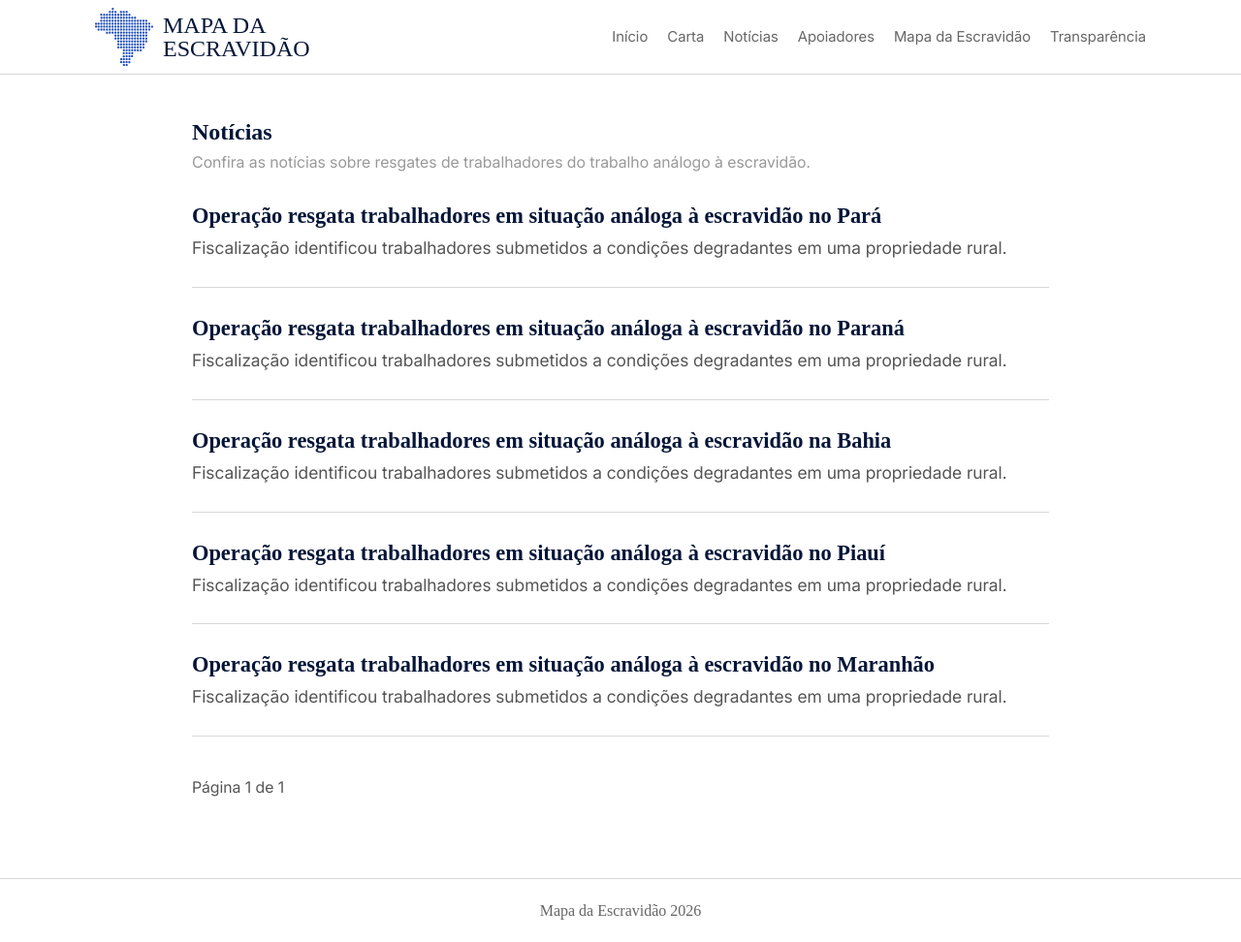
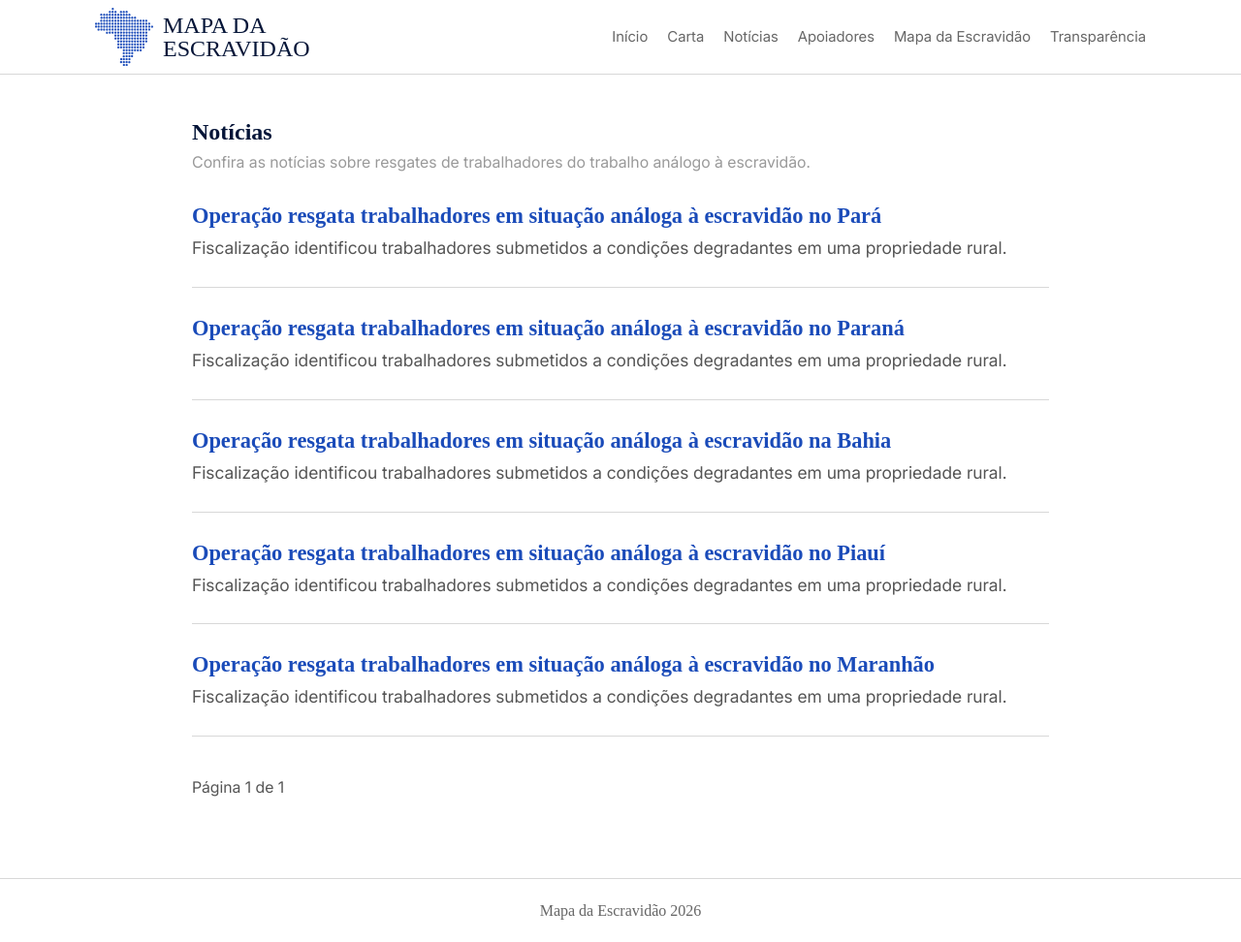
Before and after one commit to Landowski/mapa-escravidao, a Jekyll site: the page built from noticias/index.html, in a window 1280 px wide and 972 px high. Shown: the whole window at 97% size. Built offline with Jekyll 4.4.1, drawn with Linux system fonts in a browser that asks for light colours; some web fonts are replaced; the list of posts is cut into pages by our own code.

Commit message:
Update index.html

```diff
--- a/noticias/index.html
+++ b/noticias/index.html
@@ -12,7 +12,7 @@
 
                     {% for post in paginator.posts %}
                         <a href="{{ post.url | relative_url }}" class="item-noticia">
-                        <h3>{{ post.title }}</h3>
+                        <h3 style="color:var(--azul)">{{ post.title }}</h3>
                         {% if post.description %}
                         <p>{{ post.description }}</p>
                         {% endif %}
@@ -21,7 +21,7 @@
 
                     <nav class="paginacao" style="margin-top: 40px;">
                         {% if paginator.previous_page %}
-                            <a href="{{ paginator.previous_page_path | relative_url }}">
+                            <a href="{{ paginator.previous_page_path | relative_url }}" style="color:var(--azul)">
                             ← Mais recentes
                             </a>
                         {% endif %}
@@ -29,7 +29,7 @@
                             Página {{ paginator.page }} de {{ paginator.total_pages }}
                         </span>
                         {% if paginator.next_page %}
-                            <a href="{{ paginator.next_page_path | relative_url }}">
+                            <a href="{{ paginator.next_page_path | relative_url }}" style="color:var(--azul)">
                             Mais antigas →
                             </a>
                         {% endif %}
```
